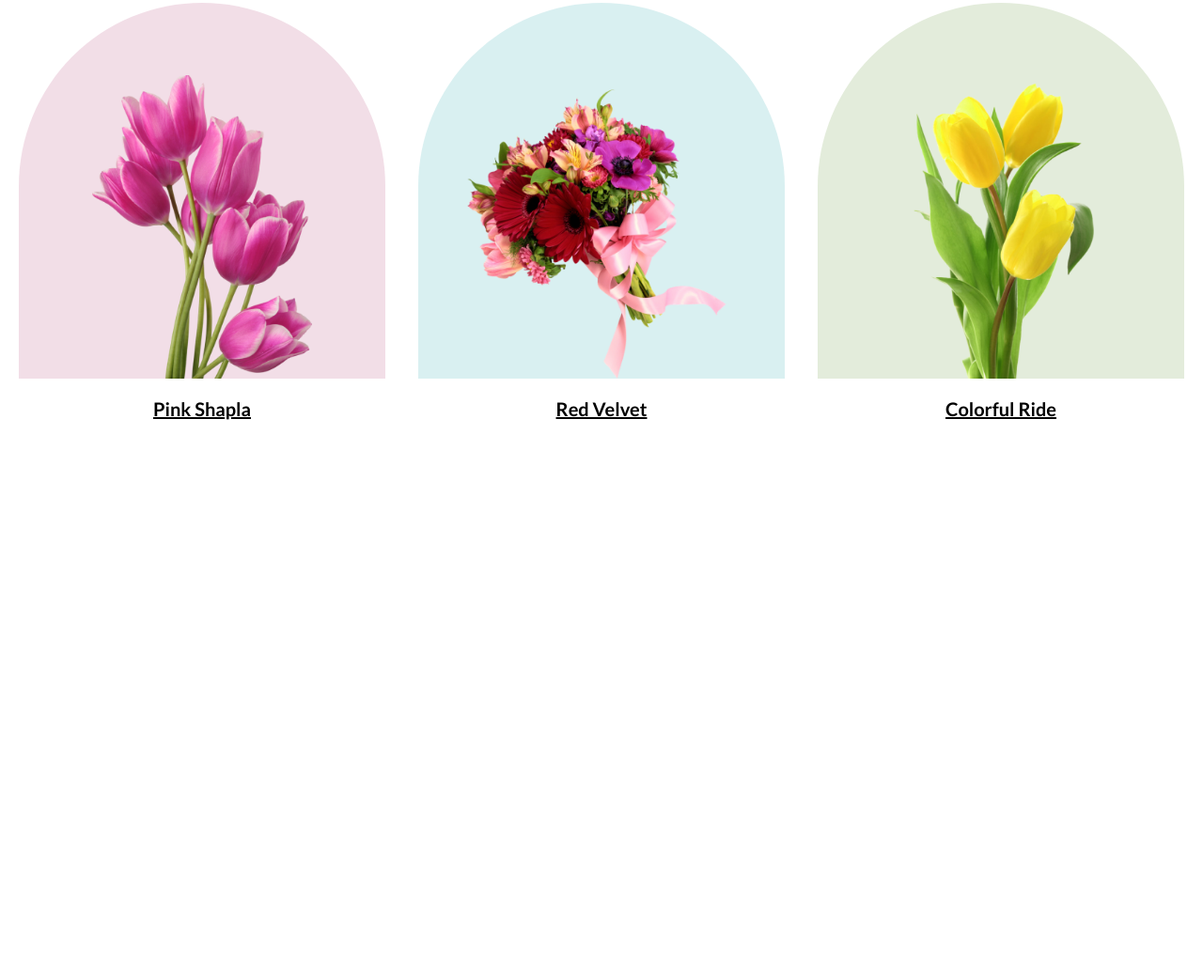
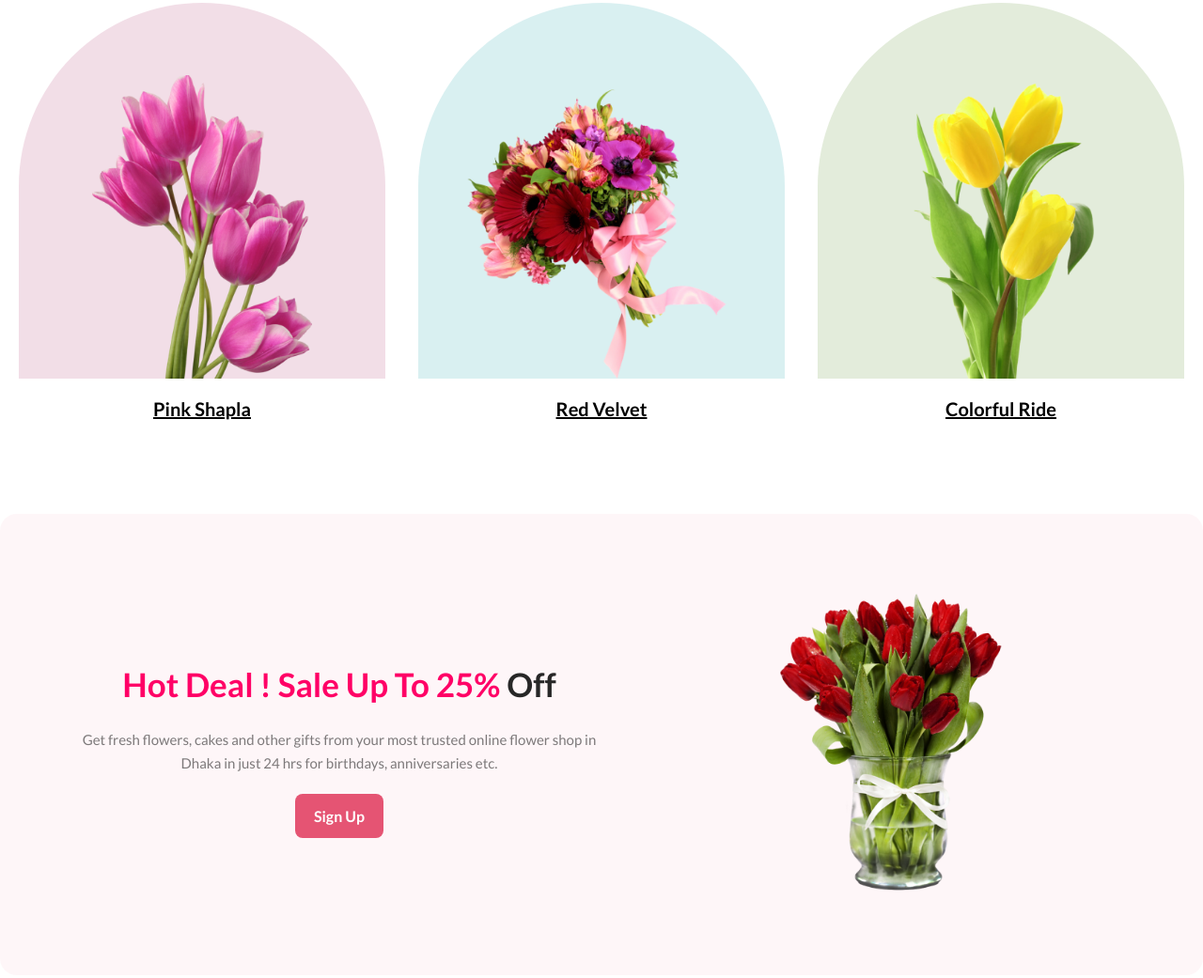
Before and after one commit to zahidjuel/flower-shop6, a plain HTML site: page index.html in a window 1280 px wide. Shown: the part 1044-2085 px from the top of the page at 94% size. Before the commit the page ends 1611 px from the top, so only its background shows below. Drawn offline with Linux system fonts and the light colour scheme.

Commit message:
added discount-banner

```diff
--- a/index.html
+++ b/index.html
@@ -25,9 +25,9 @@
                 </div>
             </div>
             <div class="banner-right">
-                <div class="photo">
+                <figure class="photo">
                     <img src="Flower Asset/pngwing 10.png" alt="">
-                </div>
+                </figure>
             </div>
         </div>
     </header>
@@ -58,6 +58,22 @@
                 </div>
             </div>
         </section>
+        <!-- hot deal discount  section-->
+        <section class="discount-banner">
+            <div class="sub-container discount-banner-flex">
+                <div class="discount-banner-left">
+                    <h1 class="primary-title">Hot Deal ! Sale Up To 25% <span class="primary-span-title">Off</span></h1>
+                    <p class="primary-text"><small>Get fresh flowers, cakes and other gifts from your most trusted
+                            online flower shop in Dhaka in just 24 hrs for birthdays, anniversaries etc.</small></p>
+                    <a href="https://paprii.com/" target="_blank" class="link-button">Sign Up</a>
+                </div>
+                <div class="discount-banner-right">
+                    <figure class="discount-photo">
+                        <img src="Flower Asset/pngwing 8.png" alt="">
+                    </figure>
+                </div>
+            </div>
+        </section>
     </main>
     <footer>
 
--- a/styles/style.css
+++ b/styles/style.css
@@ -19,6 +19,12 @@
 
 .primary-title {
     color: #ff0066;
+    font-size: 35px;
+    font-weight: 800;
+}
+
+.primary-span-title {
+    color: #272727;
     font-size: 35px;
     font-weight: 800;
 }
@@ -126,3 +132,30 @@
     font-size: 20px;
     text-decoration: underline;
 }
+
+/* discount banner styles */
+.discount-banner {
+    background-color: rgba(229, 84, 115, 0.05);
+    padding: 80px 0px;
+    margin: 100px 0px;
+    border-radius: 18px;
+}
+
+.discount-banner-flex {
+    display: flex;
+    align-items: center;
+    justify-content: space-evenly;
+}
+
+.discount-banner-left {
+    width: 45%;
+}
+
+.discount-banner-right {
+    width: 40%;
+}
+
+.discount-banner-right img {
+    width: 50%;
+    height: auto;
+}
```
